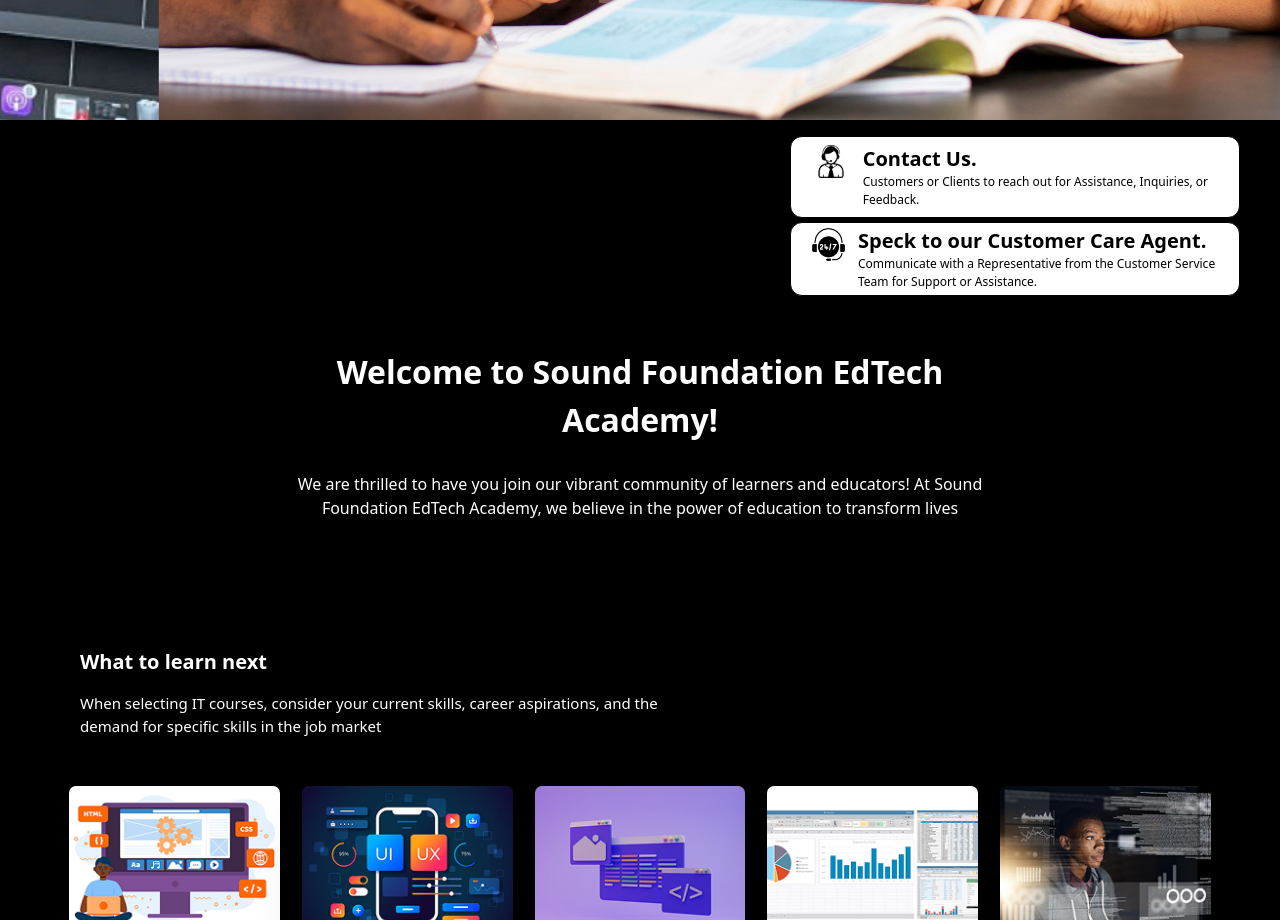
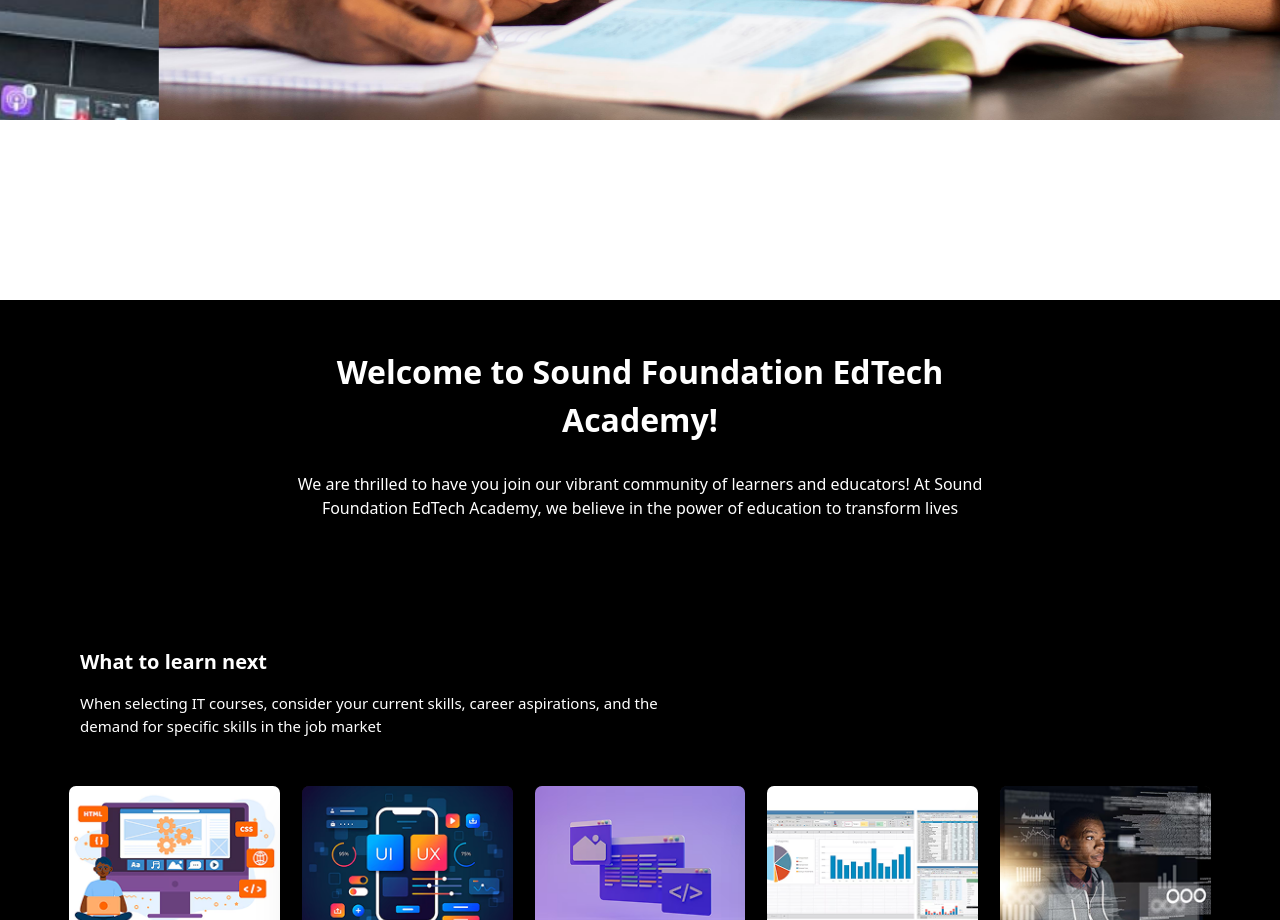
Before and after one commit to Cleve-keem/sfdt-frontend, a React (Vite) app: page / in a window 1280 px wide. Shown: the part 800-1720 px from the top of the page. Built offline with nearby package versions, Linux system fonts and the light colour scheme.

Commit message:
Customer Service component done

```diff
--- a/src/components/ContactUs.jsx
+++ b/src/components/ContactUs.jsx
@@ -2,11 +2,11 @@ import React from "react";
 
 export default function ContactUs() {
   return (
-    <div className="flex justify-between md:h-[180px] bg-black py-2  md:px-10">
+    <div className="flex justify-between md:h-[180px] md:px-10 ">
       <div></div>
-      <div className="flex md:flex-col gap-1 md:items-end md:my-2">
-        <div className="rounded-xl flex  md:w-[450px] p-2 border bg-white shadow-md ">
-          <div className="w-[50px] md:w-[70px]">
+      <div className="flex md:flex-col gap-1 md:items-end md:my-2 right-2 fixed bottom-1/2 md:top-1/2">
+        <div className="rounded-xl h-[60px] md:p-1  flex  md:w-[450px] border bg-white shadow-md ">
+          <div className="w-[60px]  py-3 md:w-[70px] items-center cursor-pointer">
             <img src="/contact2.png" alt="contact2" />
           </div>
           <div className="hidden md:block">
@@ -17,8 +17,8 @@ export default function ContactUs() {
             </p>
           </div>
         </div>
-        <div className="rounded-xl flex  md:w-[450px] p-1 shadow-md bg-white border ">
-          <div className="w-[40px] md:w-[50px] md:ml-4">
+        <div className="rounded-xl items-center flex h-[60px]  md:w-[450px] py-6 px-3 md:p-1 shadow-md bg-white border ">
+          <div className="w-[30px]  md:w-[50px] md:ml-4 cursor-pointer">
             <img src="/contact1.png" alt="contact1" />
           </div>
           <div className="ml-2 md:ml-3 hidden md:block">
```
